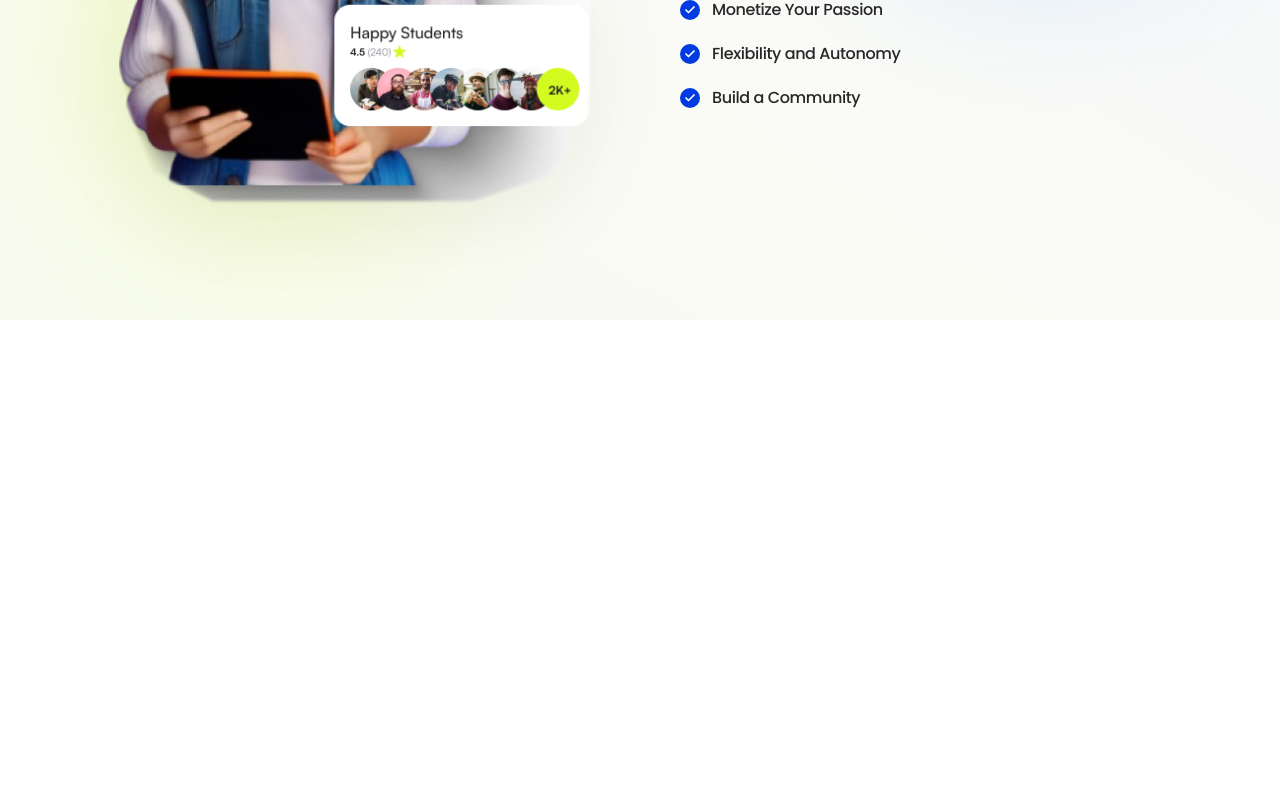
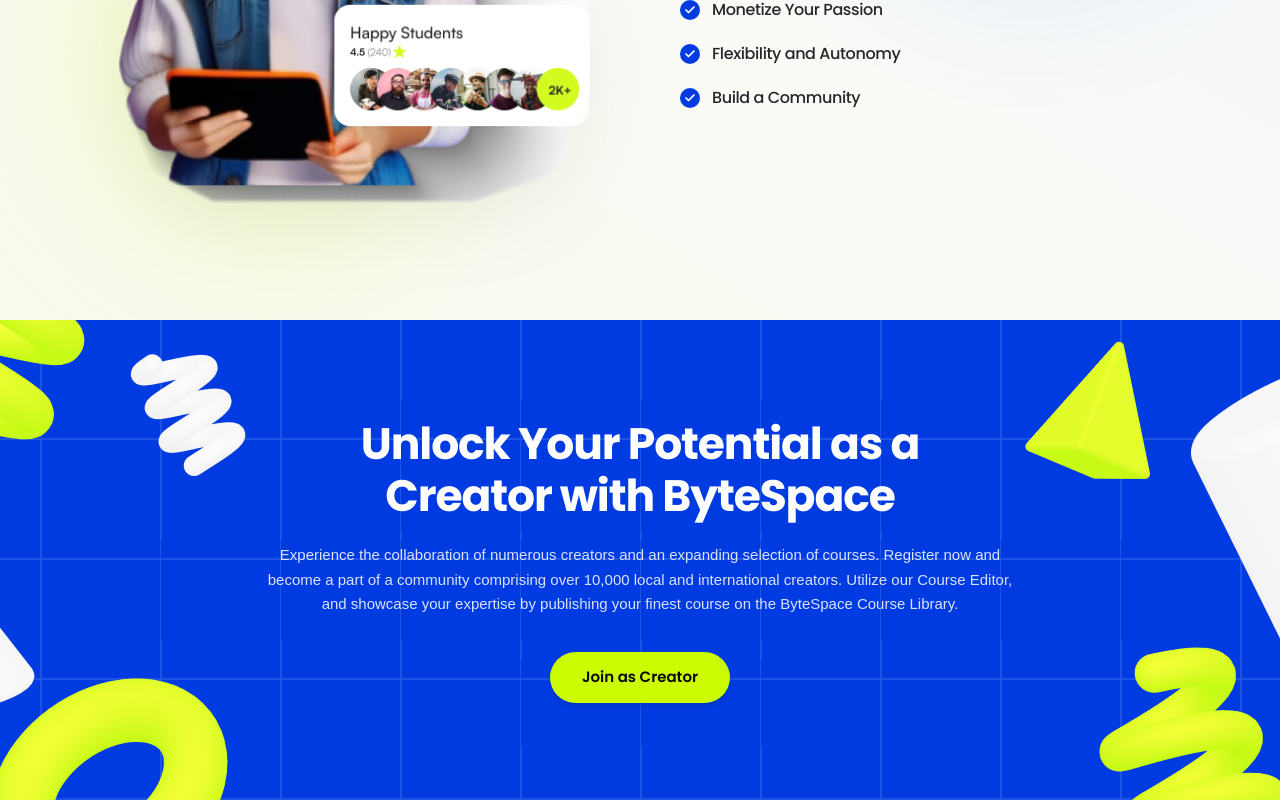
Before and after one commit to mdshaharulsiyam/byte_space, a Next.js app: page / in a window 1280 px wide. Shown: the part 4534-5334 px from the top of the page. Before the commit the page ends 4854 px from the top, so only its background shows below. Built offline with nearby package versions, Linux system fonts and the light colour scheme; a web font is replaced by a local one.

Commit message:
creator banner section completed

```diff
--- a/app/(main)/page.tsx
+++ b/app/(main)/page.tsx
@@ -1,5 +1,6 @@
 import {
   CoursesSection,
+  CreatorBannerSection,
   GrowthSection,
   Hero,
   LearningPathsSection,
@@ -16,6 +17,7 @@
       <LearningPathsSection />
       <GrowthSection />
       <ManageCoursesSection />
+      <CreatorBannerSection />
     </div>
   );
 }
--- a/assets/images.ts
+++ b/assets/images.ts
@@ -27,6 +27,7 @@
 import categoryPhotography from "./category-photography.png";
 import growthIllustration from "./growth-illustration.png";
 import manageCoursesIllustration from "./manage-courses-illustration.png";
+import creatorBannerBg from "./creator-banner-bg.png";
 
 export const images = {
   logo,
@@ -58,6 +59,7 @@
   categoryPhotography,
   growthIllustration,
   manageCoursesIllustration,
+  creatorBannerBg,
 };
 
 export {
@@ -90,6 +92,7 @@
   categoryPhotography,
   growthIllustration,
   manageCoursesIllustration,
+  creatorBannerBg,
 };
 
 export default images;
--- /dev/null
+++ b/componets/home/CreatorBannerSection.tsx
@@ -0,0 +1,24 @@
+import Image from "next/image";
+import { creatorBannerBg } from "@/assets";
+import { CreatorBannerContent } from "./creator-banner";
+
+export default function CreatorBannerSection() {
+  return (
+    <section className="relative w-full bg-[#003be2] overflow-hidden min-h-[440px] md:min-h-[480px] flex items-center justify-center">
+      <div className="absolute inset-0 w-full h-full pointer-events-none">
+        <Image
+          src={creatorBannerBg}
+          alt=""
+          fill
+          priority
+          sizes="100vw"
+          className="object-cover object-center"
+        />
+      </div>
+
+      <div className="container-custom relative z-10 w-full">
+        <CreatorBannerContent />
+      </div>
+    </section>
+  );
+}
--- /dev/null
+++ b/componets/home/creator-banner/CreatorBannerContent.tsx
@@ -0,0 +1,32 @@
+import Link from "next/link";
+import { CREATOR_BANNER_DATA, CreatorBannerData } from "./creator-banner.data";
+
+interface CreatorBannerContentProps {
+  data?: CreatorBannerData;
+}
+
+export default function CreatorBannerContent({
+  data = CREATOR_BANNER_DATA,
+}: CreatorBannerContentProps) {
+  return (
+    <div className="relative z-10 flex flex-col items-center text-center max-w-[840px] mx-auto px-4 py-16 sm:py-20 md:py-24">
+      <h2 className="font-heading font-bold text-white text-2xl sm:text-3xl md:text-4xl lg:text-[44px] leading-[1.2] tracking-tight">
+        {data.titleLine1} <br className="hidden sm:inline" />
+        {data.titleLine2}
+      </h2>
+
+      <p className="font-body text-white/85 text-[13px] sm:text-[15px] leading-relaxed max-w-[760px] mx-auto mt-4 sm:mt-5">
+        {data.description}
+      </p>
+
+      <div className="mt-7 sm:mt-9">
+        <Link
+          href={data.ctaHref}
+          className="inline-flex items-center justify-center px-7 sm:px-8 py-3.5 rounded-full bg-[#cbfc01] text-zinc-950 font-heading font-semibold text-[14px] sm:text-[15px] hover:bg-[#bcf200] hover:scale-105 active:scale-95 transition-all duration-200 shadow-md"
+        >
+          {data.ctaText}
+        </Link>
+      </div>
+    </div>
+  );
+}
--- /dev/null
+++ b/componets/home/creator-banner/creator-banner.data.ts
@@ -0,0 +1,16 @@
+export interface CreatorBannerData {
+  titleLine1: string;
+  titleLine2: string;
+  description: string;
+  ctaText: string;
+  ctaHref: string;
+}
+
+export const CREATOR_BANNER_DATA: CreatorBannerData = {
+  titleLine1: "Unlock Your Potential as a",
+  titleLine2: "Creator with ByteSpace",
+  description:
+    "Experience the collaboration of numerous creators and an expanding selection of courses. Register now and become a part of a community comprising over 10,000 local and international creators. Utilize our Course Editor, and showcase your expertise by publishing your finest course on the ByteSpace Course Library.",
+  ctaText: "Join as Creator",
+  ctaHref: "#",
+};
--- /dev/null
+++ b/componets/home/creator-banner/index.ts
@@ -0,0 +1,2 @@
+export { default as CreatorBannerContent } from "./CreatorBannerContent";
+export * from "./creator-banner.data";
--- a/componets/shared/index.ts
+++ b/componets/shared/index.ts
@@ -5,3 +5,4 @@
 export { default as LearningPathsSection } from "../home/LearningPathsSection";
 export { default as GrowthSection } from "../home/GrowthSection";
 export { default as ManageCoursesSection } from "../home/ManageCoursesSection";
+export { default as CreatorBannerSection } from "../home/CreatorBannerSection";
```
Also changed, not shown: assets/creator-banner-bg.png (added).
